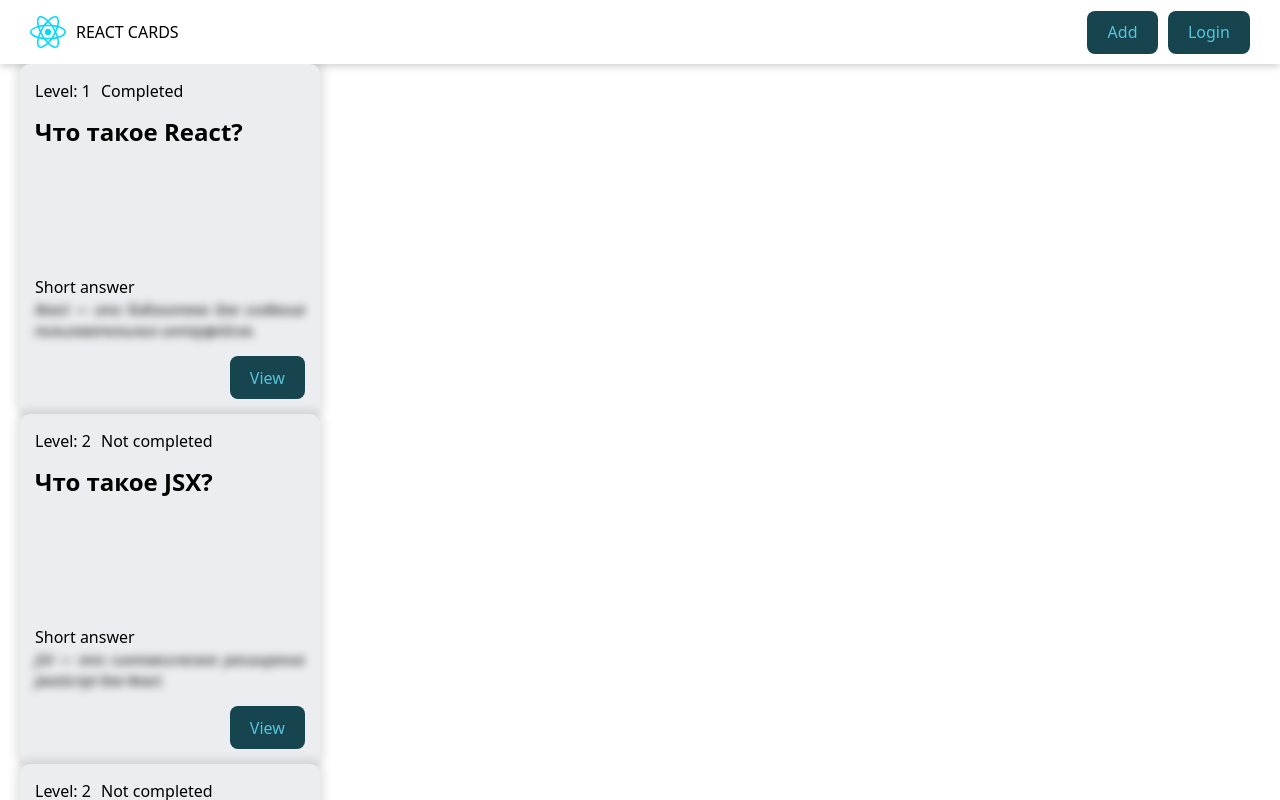
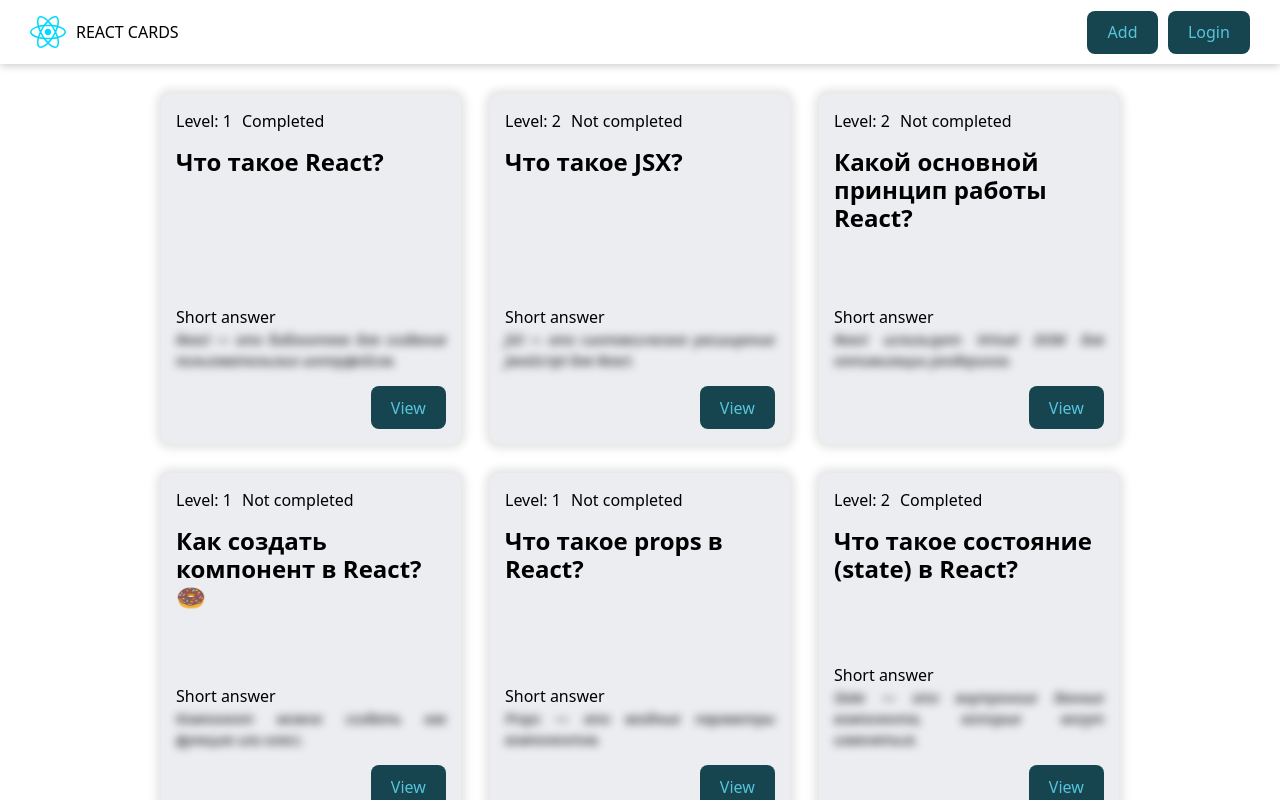
Before and after one commit to oneilcode/react-app, a React (Vite) app: page / in a window 1280 px wide. Built offline with nearby package versions, Linux system fonts and the light colour scheme; data requests are answered from the project's data file.

Commit message:
QuestioncardList

```diff
--- /dev/null
+++ b/src/components/QuestionCardList/QuestionCardList.jsx
@@ -0,0 +1,12 @@
+import { QuestionCard } from "../QuestionCard/QuestionCard";
+import cls from "./QuestionCardList.module.css";
+
+export const QuestionCardList = ({ cards }) => {
+  return (
+    <div className={cls.cardList}>
+      {cards.map((card, index) => {
+        return <QuestionCard card={card} key={index} />;
+      })}
+    </div>
+  );
+};
--- /dev/null
+++ b/src/components/QuestionCardList/QuestionCardList.module.css
@@ -0,0 +1,10 @@
+.cardList {
+  width: 100%;
+  padding: 30px 0;
+  margin: 0 auto;
+  display: flex;
+  justify-content: center;
+  align-items: center;
+  flex-wrap: wrap;
+  gap: 29px;
+}
--- /dev/null
+++ b/src/components/QuestionCardList/index.jsx
@@ -0,0 +1 @@
+export { QuestionCardList } from './QuestionCardList'
--- a/src/pages/Homepage/HomePage.jsx
+++ b/src/pages/Homepage/HomePage.jsx
@@ -1,7 +1,7 @@
 import { useState, useEffect } from "react";
-import { QuestionCard } from "../../components/QuestionCard";
 import { API_URL } from "../../constants";
 import cls from "./HomePage.module.css";
+import { QuestionCardList } from "../../components/QuestionCardList";
 
 export const HomePage = () => {
   const [questions, setQuestions] = useState([]);
@@ -23,9 +23,7 @@
 
   return (
     <>
-      {questions.map((card, index) => {
-        return <QuestionCard card={card} key={index} />;
-      })}
+      <QuestionCardList cards={questions}/>
     </>
   );
 };
```
